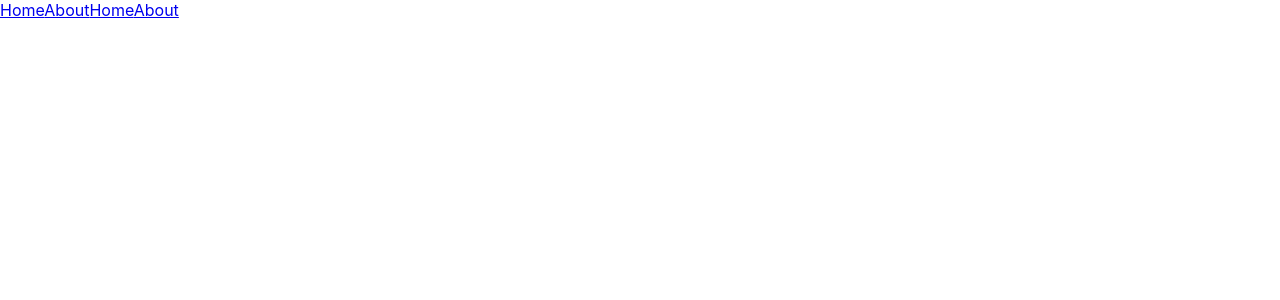
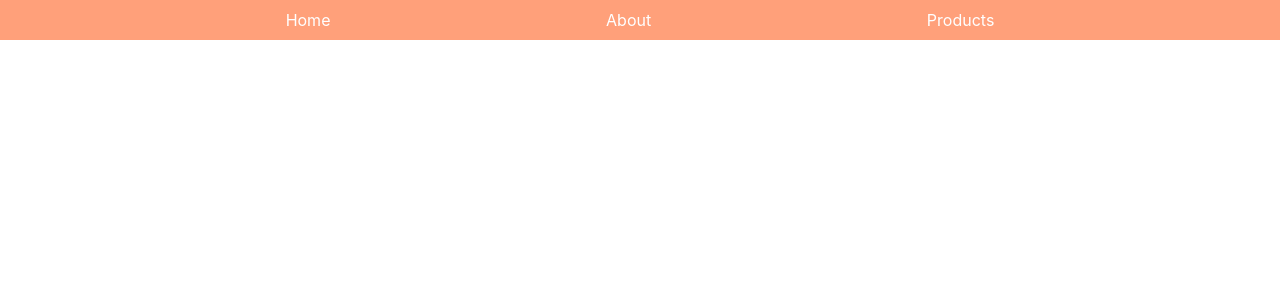
Before and after one commit to RaisulislamRimon/milestone9-module52-explore-react-routes-router, a React (Create React App) app in the folder explore-routes/: page / in a window 1280 px wide. Shown: the top 300 px of the page. Built offline with nearby package versions, Linux system fonts and the light colour scheme.

Commit message:
simple routes added with navbar

```diff
--- a/explore-routes/src/App.js
+++ b/explore-routes/src/App.js
@@ -3,6 +3,7 @@ import { createBrowserRouter, RouterProvider } from "react-router-dom";
 import About from "./components/About/About";
 import Header from "./components/Header/Header";
 import Home from "./components/Home/Home";
+import Products from "./components/Products/Products";
 
 const App = () => {
   const router = createBrowserRouter([
@@ -18,6 +19,10 @@ const App = () => {
       path: "home",
       element: <Home />,
     },
+    {
+      path: "products",
+      element: <Products />,
+    },
   ]);
   return (
     <div>
--- /dev/null
+++ b/explore-routes/src/components/Header/Header.css
@@ -0,0 +1,14 @@
+.header {
+  background-color: lightsalmon;
+  padding: 10px;
+  display: flex;
+  justify-content: space-evenly;
+  align-items: center;
+}
+.header a {
+  color: white;
+  text-decoration: none;
+}
+.header a:hover {
+  color: black;
+}
--- a/explore-routes/src/components/Header/Header.js
+++ b/explore-routes/src/components/Header/Header.js
@@ -1,13 +1,13 @@
 import React from "react";
 import { Link } from "react-router-dom";
+import './Header.css';
 
 const Header = () => {
   return (
-    <div>
+    <div className="header">
       <Link to="/home">Home</Link>
       <Link to="/about">About</Link>
-      <a href="/home">Home</a>
-      <a href="/about">About</a>
+      <Link to="/products">Products</Link>
     </div>
   );
 };
--- /dev/null
+++ b/explore-routes/src/components/Products/Products.js
@@ -0,0 +1,13 @@
+import React from "react";
+import Header from "../Header/Header";
+
+const Products = () => {
+  return (
+    <div>
+      <Header />
+      <h1>This is Products</h1>
+    </div>
+  );
+};
+
+export default Products;
```
